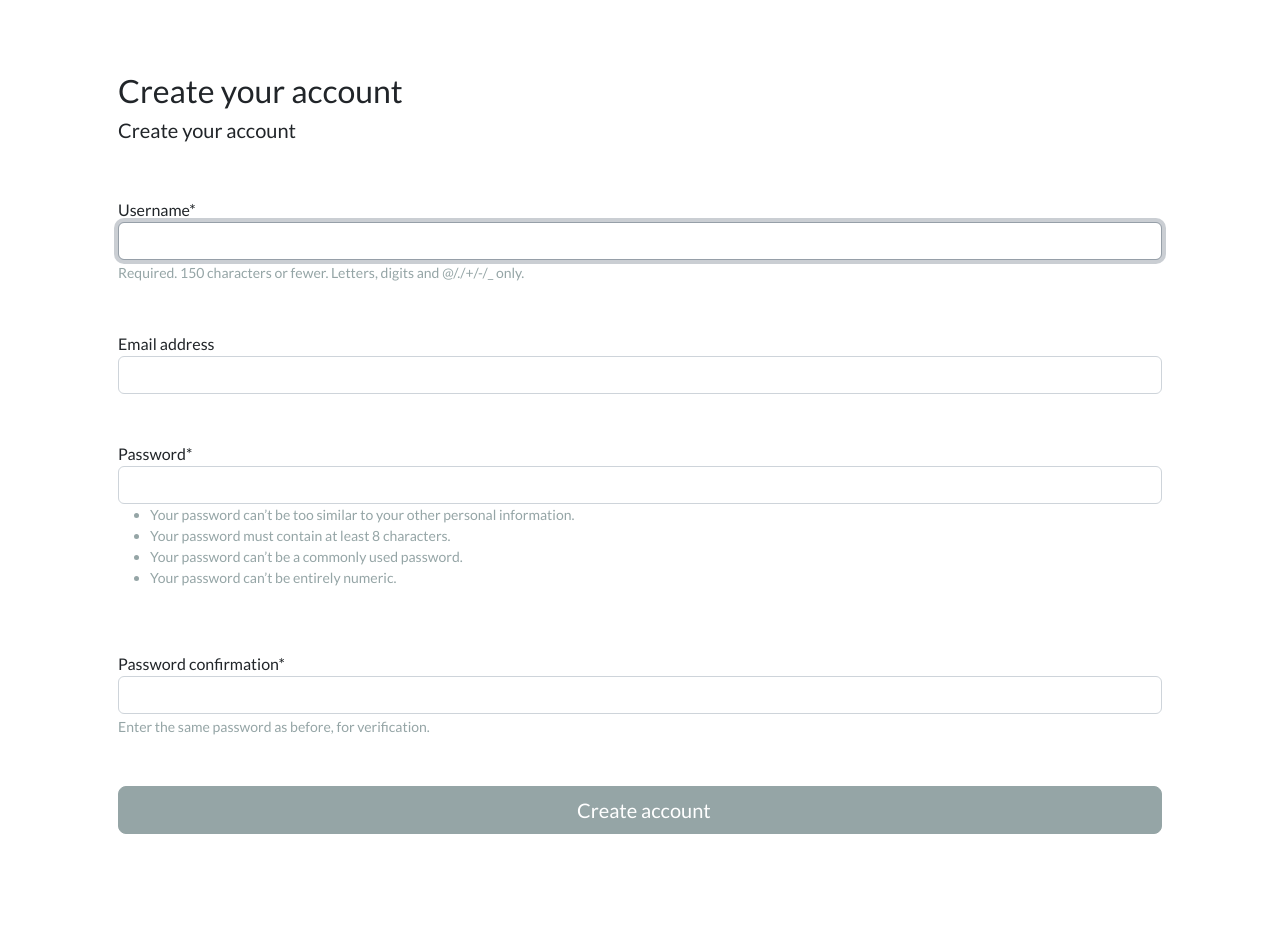
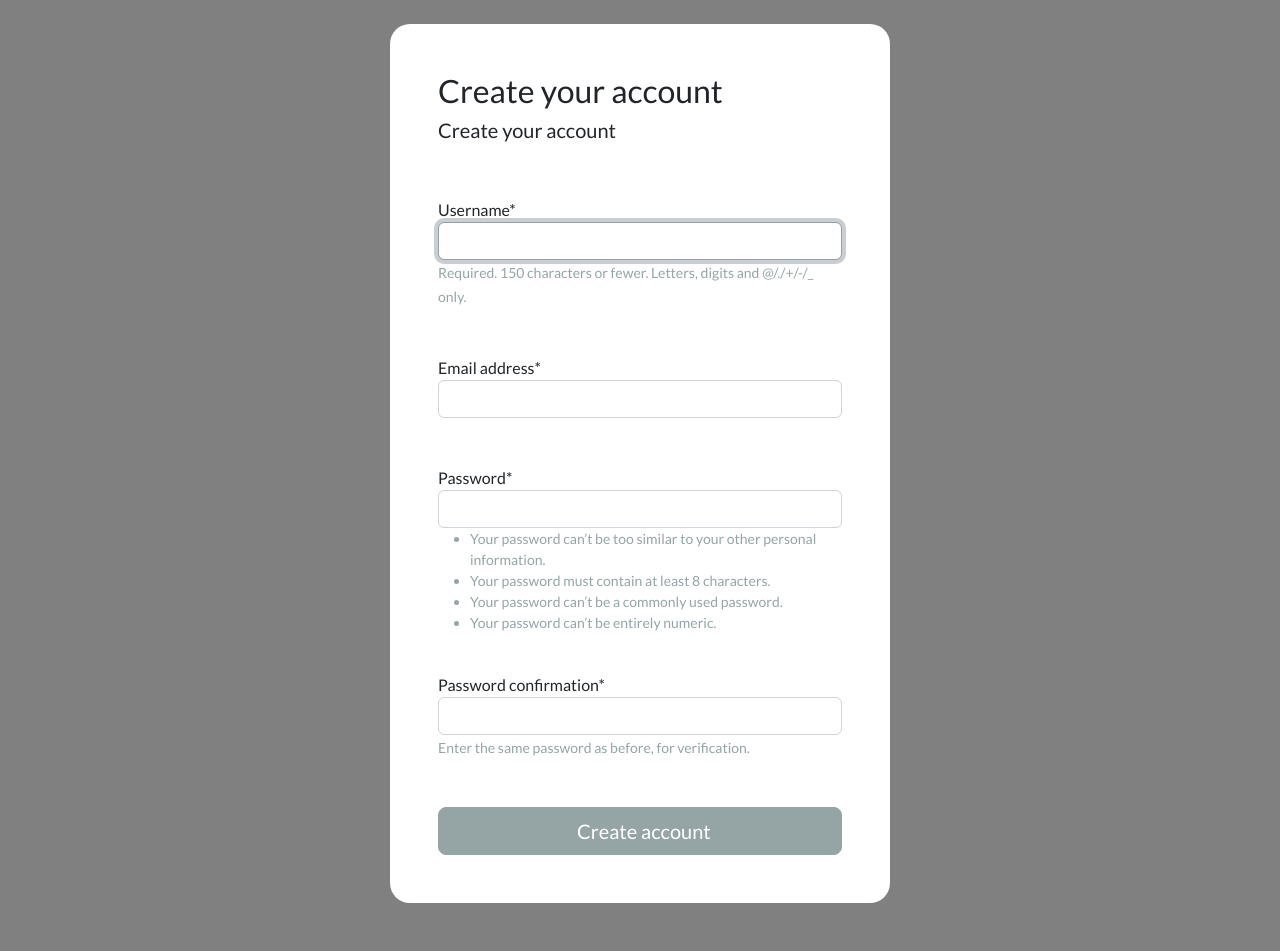
Before and after one commit to guesmia1228/online-store, a Django app: page /account/register in a window 1280 px wide. Shown: the part 72-1023 px from the top of the page. Before the commit the page ends 906 px from the top, so only its background shows below. Run offline with Django 4.2, Linux system fonts and the light colour scheme; data comes from the database, SQL or seed files in the repository; both versions use the stored data as it was after the commit; some libraries are stand-ins or nearby versions.

Commit message:
styling out the registration form, making the form workable
creating a css file inside a static/css folder and referencing it inside base.html; adding form layout into register.html; greying out the background in register.html; making email a required field in forms by adding appropriate function in forms.py

```diff
--- a/ecommerce/account/forms.py
+++ b/ecommerce/account/forms.py
@@ -13,13 +13,18 @@ class CreateUserForm(UserCreationForm):
     def __init__(self,*args, **kwargs):                                                                                 #gaining access to the above attributes
         super(CreateUserForm,self).__init__(*args,**kwargs)                                                             #inheriting userform and all of its fields
 
+
+        self.fields['email'].required=True                                                                              #making email a required field in the forms
+
 #Email validation
     def clean_email(self):
 
-        email=self.cleaed_data.get("email")
+        email=self.cleaned_data.get("email")
 
         if User.objects.filter(email=email).exists():                                                                   #checking if an email address already exists in a database
-            raise forms.validationError('This email is ivalid')
+            raise forms.ValidationError('This email is invalid')
 
-        if len(email>=350):
+        if len(email) >= 350:
             raise forms.ValidationError('Your email address is too long')
+
+        return email
--- a/ecommerce/account/templates/account/registration/register.html
+++ b/ecommerce/account/templates/account/registration/register.html
@@ -6,11 +6,24 @@
 
 {%  block content %}
 
+    <style>
+
+
+    body{
+
+            background-color:gray;
+
+    }
+
+
+    </style>
+
+
     <body>
 
             <br>
 
-            <div class="container  bg-white shadow-md p-5">
+            <div class="container  bg-white shadow-md p-5 form_layout">
 
                     <h3> Create your account</h3>
 
@@ -32,16 +45,20 @@
                         {{ form.username|as_crispy_field }}
 
                         <br>   <br>
+
                         {{ form.email|as_crispy_field }}
 
                         <br>  <br>
+
                         {{ form.password1|as_crispy_field }}
 
-                        <br>  <br>
+                        <br>
+
                         {{ form.password2|as_crispy_field }}
 
 
                         <br><br>
+
                         <button type="submit" class="btn btn-secondary btn-lg w-100 btn-block p-2">&nbsp; Create account </button>
 
 
@@ -62,6 +79,8 @@
     </body>
 
 
+    <br> <br>
+
 
 
 
--- a/ecommerce/account/views.py
+++ b/ecommerce/account/views.py
@@ -13,11 +13,9 @@ def register(request):
 
             form.save()
 
-            return redirect('')                                                                                         #if the form was submitted correctly we will be redirected to a home page
+            return redirect('store')                                                           #if the form was submitted correctly we will be redirected to the store page
 
     context ={'form':form}                                                                                              #passing in the form inside a context
 
 
-
-
     return render(request,'account/registration/register.html',context=context)
--- a/ecommerce/store/urls.py
+++ b/ecommerce/store/urls.py
@@ -1,6 +1,6 @@
 from django.urls import path
 
-from . import views #in the same directory
+from . import views                                                                     #in the same directory
 
 urlpatterns = [
 
```
Also changed, not shown: ecommerce/store/models.py (+8 -9 lines), ecommerce/store/views.py (+7 -8 lines), ecommerce/db.sqlite3.
